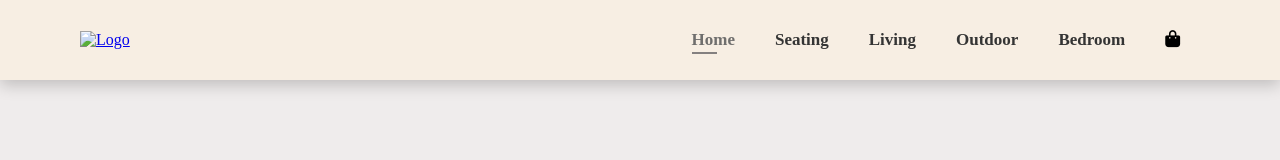
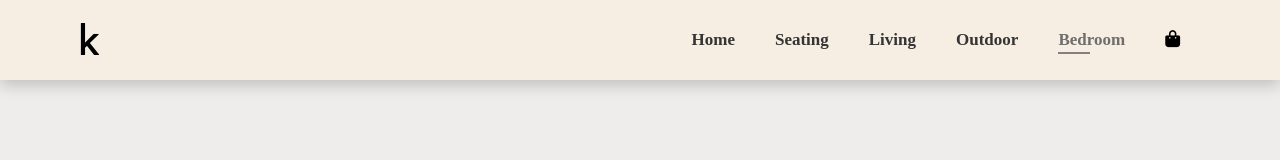
Before and after one commit to Kashishkhan08/CVIP, a plain HTML site: page bedroom.html in a window 1280 px wide. Shown: the top 160 px of the page. Drawn offline with Linux system fonts and the light colour scheme.

Commit message:
Update bedroom.html

```diff
--- a/bedroom.html
+++ b/bedroom.html
@@ -9,14 +9,14 @@
 </head>
 <body>
     <section id="header">
-        <a href="#"><img src="" class="logo" alt="Logo"></a>
+        <a href="#"><i class="fa-brands fa-kaggle fa-2xl"></i></a>
     <div>
         <ul id="navbar">
-            <li><a class="active" href="index.html">Home</a></li>
+            <li><a href="index.html">Home</a></li>
             <li><a href="seating.html">Seating</a></li>
             <li><a href="living.html">Living</a></li>
             <li><a href="outdoor.html">Outdoor</a></li>
-            <li><a href="bedroom.html">Bedroom</a></li>
+            <li><a class="active" href="bedroom.html">Bedroom</a></li>
             <li><a href="cart.html"><i class="fas fa-bag-shopping"></i></a></li>
         </ul>
     </div>
```
